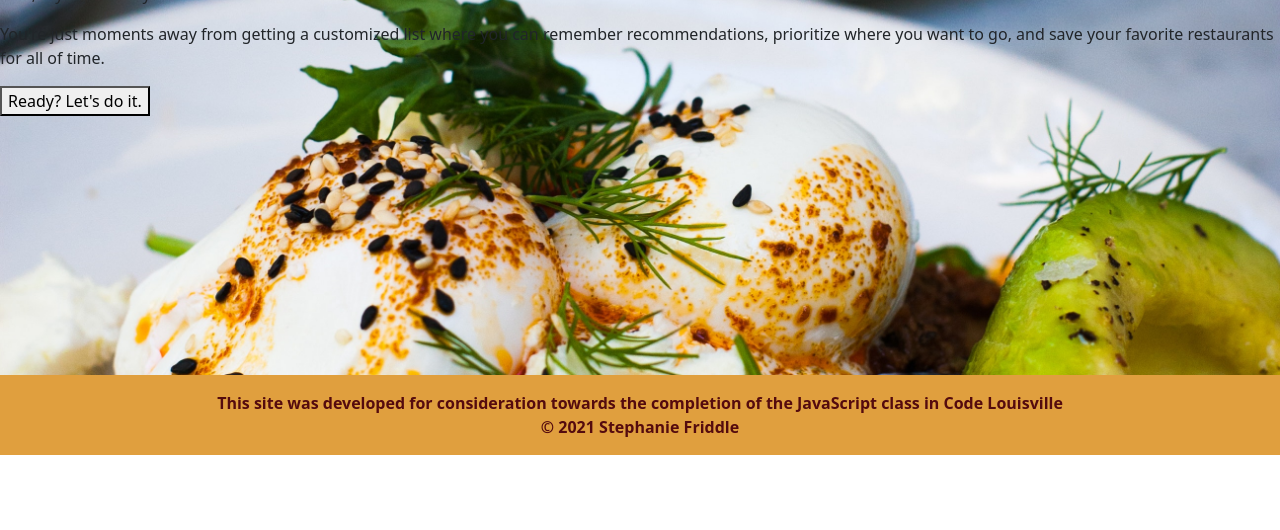
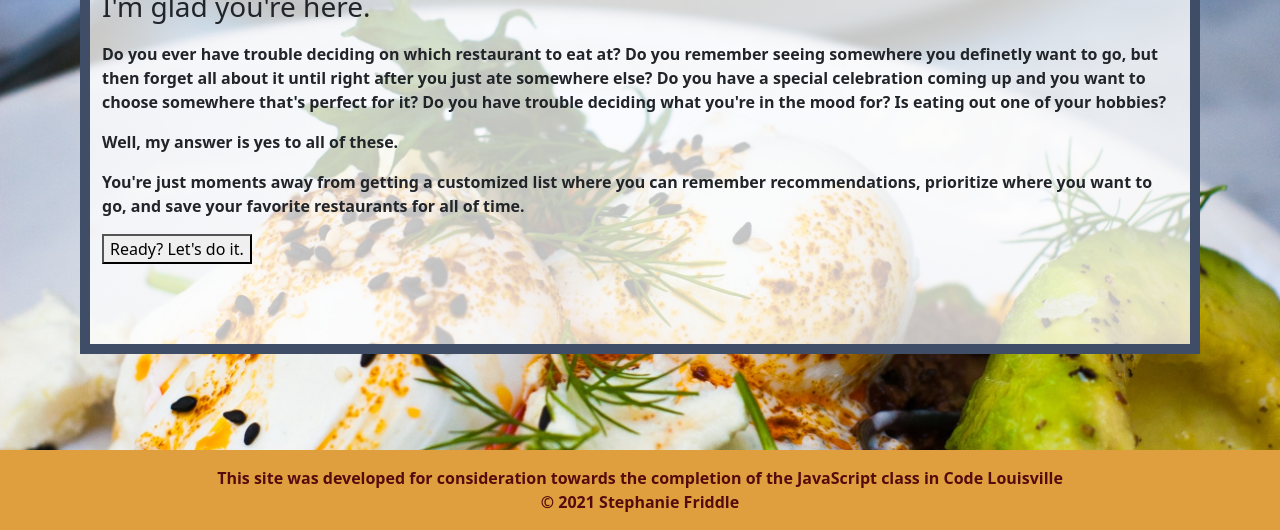
Before and after one commit to stephaniefriddle/Restaurants, a website: page index.html in a window 1280 px wide. Shown: the part 345-875 px from the top of the page. Before the commit the page ends 800 px from the top, so only its background shows below. Drawn offline with nearby package versions, Linux system fonts and the light colour scheme.

Commit message:
Made a couple changes to the styles

```diff
--- a/css/styles.css
+++ b/css/styles.css
@@ -1,6 +1,6 @@
-html, body {
+/* html, body {
     height: 100%;
-}
+} */
 
 body {
     background: url(../images/home.jpg) no-repeat left;
@@ -17,6 +17,11 @@ body {
 
 .site-content {
     flex: 1;
+    margin: 3em;
+    padding: 2em .75em;
+    background: rgba(255, 255, 255, .75);
+    font-weight: bold;
+    border: 10px solid #3f4d66;
 }
 
 .header {
@@ -36,6 +41,18 @@ body {
     font-weight: bold;
 }
 
+h3 {
+    padding-bottom: 10px;
+}
+
+.table-responsive {
+    padding: 1em;
+    text-transform: capitalize;
+}
+
+th:first-of-type, td:first-of-type {
+    display: none;
+}
 
 /* Footer layout */
 .footer {
@@ -53,4 +70,10 @@ body {
     .nav {
         margin-right: 5rem;
     }
+
+    .site-content {
+        margin: 6em 5em 6em 5em;
+
+    }
+
 }
--- a/index.html
+++ b/index.html
@@ -43,7 +43,7 @@
             <button class="load-btn">Ready? Let's do it.</button>
         </div>
         <div class="table-responsive">
-            <table class="container result-container table table-dark table-hover">
+            <table class="container result-container table table-light table-hover">
             </table>
         </div>
 
```
